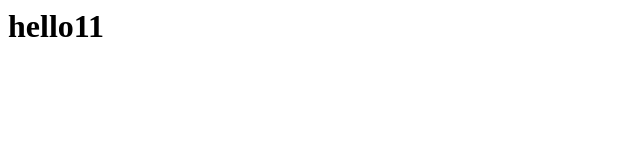
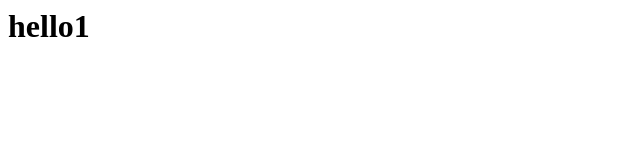
Before and after one commit to rajeshtilwani3/Applied-Data-Science-with-Python-University-of-Michigan, a plain HTML site: page index.html in a window 1280 px wide. Shown: the full height of the page, 0-640 px from the left. Drawn offline with Linux system fonts and the light colour scheme.

Commit message:
Update index.html

```diff
--- a/index.html
+++ b/index.html
@@ -1 +1 @@
-<h1>hello11</h1>
+<h1>hello1</h1>
```
